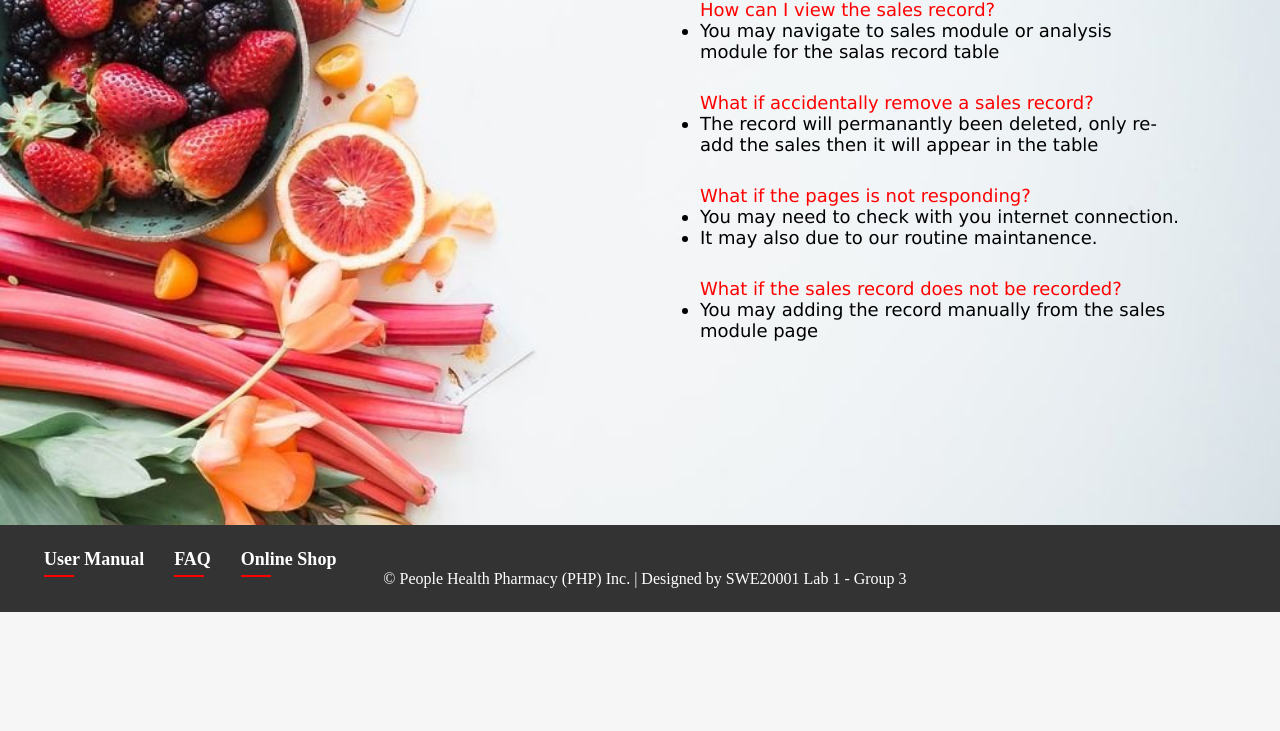
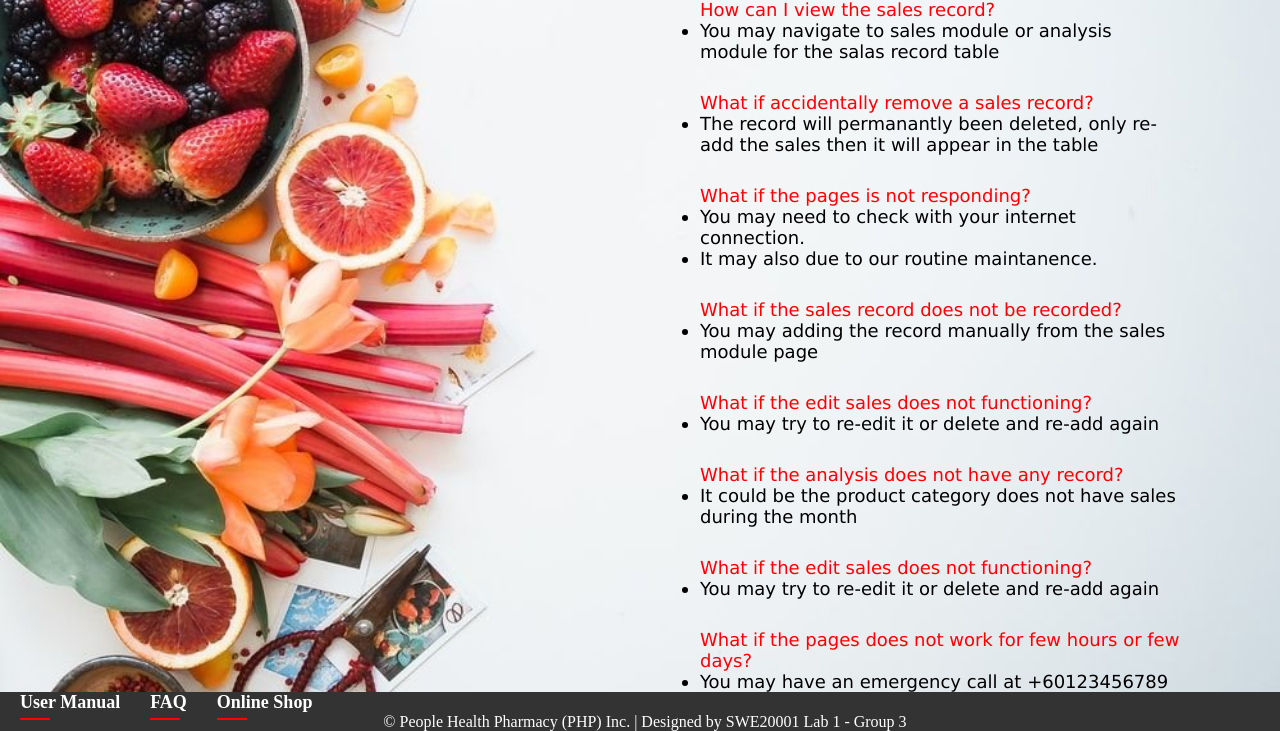
Before and after one commit to Jun-Wee/Sales-Reporting-and-Prediction-System, a PHP site: page /Project/faq.php in a window 1280 px wide. Shown: the part 188-919 px from the top of the page. Before the commit the page ends 800 px from the top, so only its background shows below. Run offline with PHP 8.4, Linux system fonts and the light colour scheme; the visitor is signed in with stand-in values (Sample User, id 1); data that the repository does not hold is empty.

Commit message:
adding faq

```diff
--- a/Project/faq.php
+++ b/Project/faq.php
@@ -37,11 +37,10 @@
     <p class = "question">
     What if the pages is not responding?
         <ul class = "answer">
-        <li>You may need to check with you internet connection.</li>
+        <li>You may need to check with your internet connection.</li>
         <li>It may also due to our routine maintanence.</li>
         </ul>
     </p>
-
 
     <p class = "question">
     What if the sales record does not be recorded?
@@ -50,7 +49,35 @@
         </ul>
     </p>
 
+    <p class = "question">
+    What if the edit sales does not functioning?
+        <ul class = "answer">
+        <li>You may try to re-edit it or delete and re-add again</li>
+        </ul>
+    </p>
 
-<?php include("include/footer.php");?>
+    <p class = "question">
+    What if the analysis does not have any record?
+        <ul class = "answer">
+        <li>It could be the product category does not have sales during the month</li>
+        </ul>
+    </p>
+
+    <p class = "question">
+    What if the edit sales does not functioning?
+        <ul class = "answer">
+        <li>You may try to re-edit it or delete and re-add again</li>
+        </ul>
+    </p>
+
+    <p class = "question">
+    What if the pages does not work for few hours or few days?
+        <ul class = "answer">
+        <li>You may have an emergency call at +60123456789</li>
+        </ul>
+    </p>
+
+
+<?php include("include/footer2.php");?>
 </body>
 </html>
```
